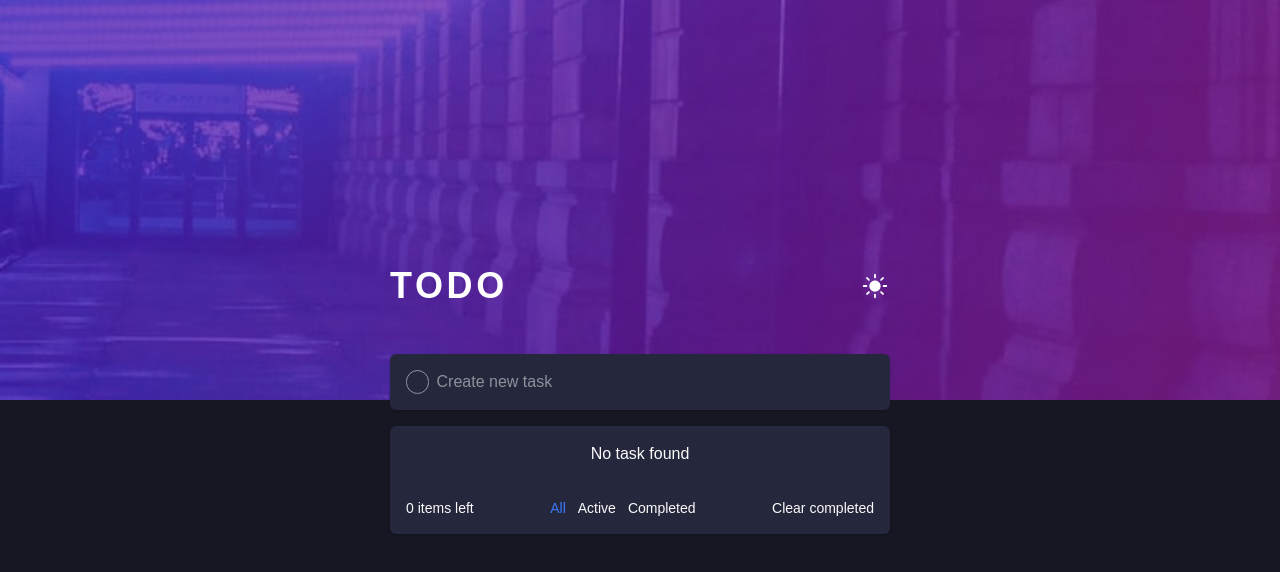
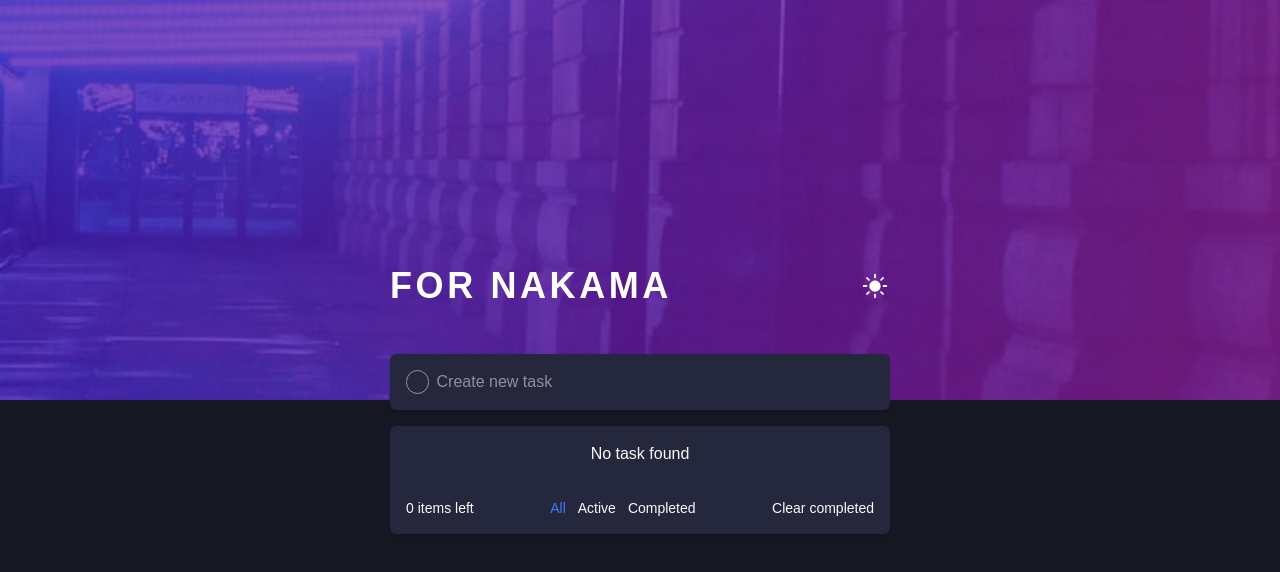
Before and after one commit to ayoub0921/task_manager, a React (Vite) app: page / in a window 1280 px wide. Shown: the top 572 px of the page. Built offline with nearby package versions, Linux system fonts and the light colour scheme.

Commit message:
update header title in Layout component to 'FOR NAKAMA'

```diff
--- a/src/components/Layout.tsx
+++ b/src/components/Layout.tsx
@@ -81,7 +81,7 @@ const Layout = () => {
     return (
         <div className='absolute left-[50%] top-[50%] lg:w-[500px]   transform translate-x-[-50%] translate-y-[-50%]'>
             <div className='flex items-center justify-between pb-8'>
-                <h1 className='text-4xl font-bold text-white tracking-widest'>TODO</h1>
+                <h1 className='text-4xl font-bold text-white tracking-widest'>FOR NAKAMA</h1>
                 {theme === "light" ? <FaRegMoon onClick={() => setTheme("dark")} size={30} className='text-white cursor-pointer' />
                     : <IoIosSunny onClick={() => setTheme("light")} size={30} className='text-white cursor-pointer' />}
             </div>
```
